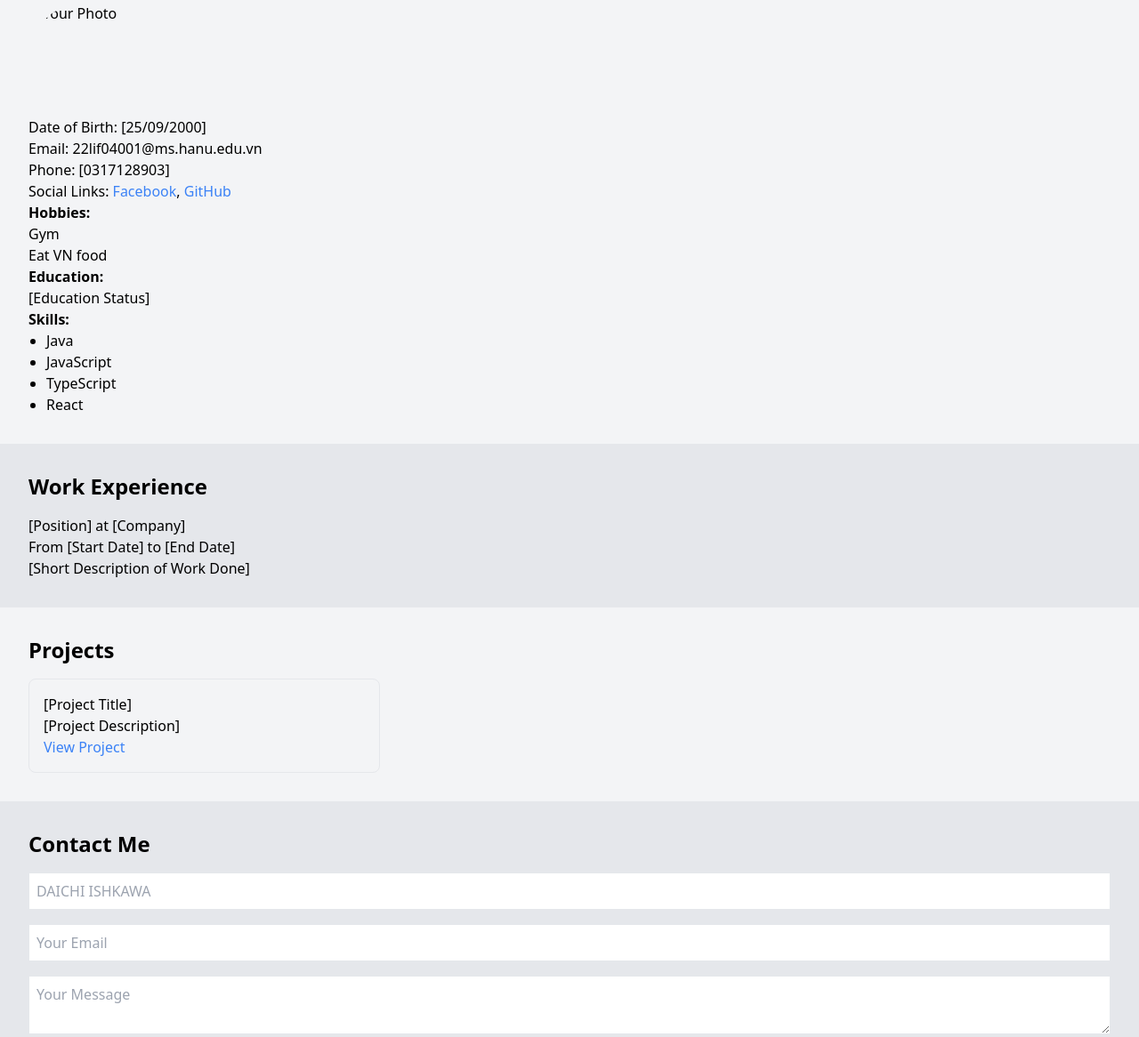
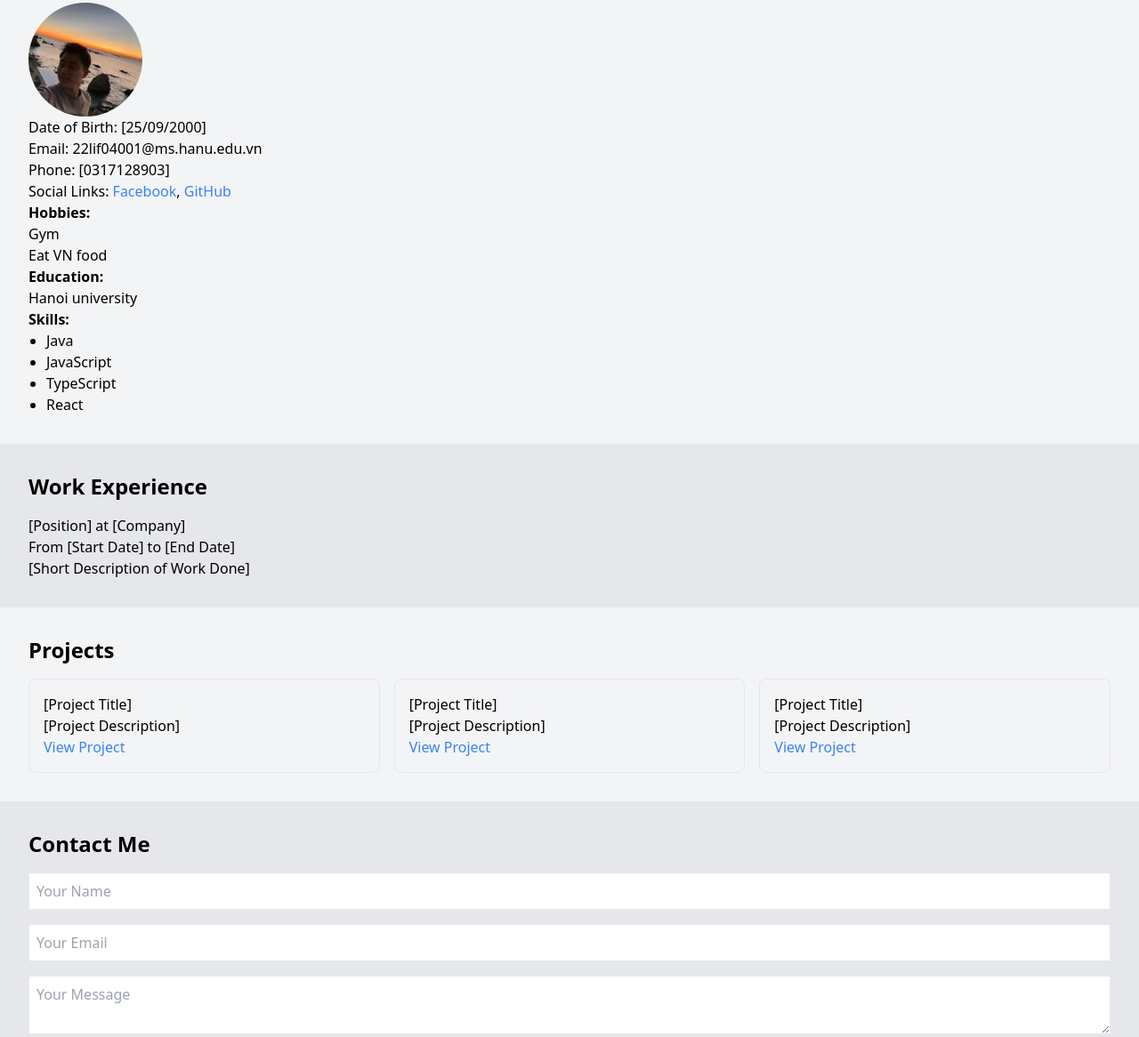
Before and after one commit to daichitt/IWS-PJ, a plain HTML site: page profile.html in a window 1280 px wide. Shown: the part 177-1343 px from the top of the page at 89% size. Drawn offline with nearby package versions, Linux system fonts and the light colour scheme; a script that the page names is missing.

Commit message:
Add profil.html

```diff
--- a/test.html
+++ b/profile.html
@@ -4,7 +4,7 @@
     <meta charset="UTF-8">
     <meta name="viewport" content="width=device-width, initial-scale=1.0">
     <link href="https://cdn.jsdelivr.net/npm/tailwindcss@2.2.19/dist/tailwind.min.css" rel="stylesheet">
-    <title>Your Portfolio</title>
+    <title>DAICHI ISHIKAWA Portfolio</title>
 </head>
 <body class="bg-gray-100">
 
@@ -25,7 +25,7 @@
 <!-- About Me Section -->
 <section id="about" class="p-8">
     <h2 class="text-2xl font-bold">About Me</h2>
-    <img src="your-photo.jpg" alt="Your Photo" class="rounded-full w-32 h-32 mt-4">
+    <img src="images/profile1.jpg" alt="Your Photo" class="rounded-full w-32 h-32 mt-4">
     <p>Date of Birth: [25/09/2000]</p>
     <p>Email: 22lif04001@ms.hanu.edu.vn</p>
     <p>Phone: [0317128903]</p>
@@ -40,7 +40,7 @@
         <!-- Add more hobbies -->
     </ul>
     <h3 class="font-semibold">Education:</h3>
-    <p>[Education Status]</p>
+    <p>Hanoi university</p>
     <h3 class="font-semibold">Skills:</h3>
     <ul class="list-disc pl-5">
         <li>Java</li>
@@ -72,14 +72,24 @@
             <p>[Project Description]</p>
             <a href="[Project Link]" class="text-blue-500">View Project</a>
         </div>
+        <div class="border p-4 rounded-lg">
+            <h3>[Project Title]</h3>
+            <p>[Project Description]</p>
+            <a href="[Project Link]" class="text-blue-500">View Project</a>
+        </div>
+        <div class="border p-4 rounded-lg">
+            <h3>[Project Title]</h3>
+            <p>[Project Description]</p>
+            <a href="[Project Link]" class="text-blue-500">View Project</a>
+        </div>
     </div>
 </section>
 
 <!-- Contact Form Section -->
 <section id="contact" class="bg-gray-200 p-8">
     <h2 class="text-2xl font-bold">Contact Me</h2>
-    <form action="[Your Form Handling URL]" method="POST" class="mt-4">
-        <input type="text" name="name" placeholder="DAICHI ISHKAWA" required class="border p-2 w-full mb-4"/>
+    <form action="" method="POST" class="mt-4">
+        <input type="text" name="name" placeholder="Your Name" required class="border p-2 w-full mb-4"/>
         <input type="email" name="email" placeholder="Your Email" required class="border p-2 w-full mb-4"/>
         <textarea name="message" placeholder="Your Message" required class="border p-2 w-full mb-4"></textarea>
         <button type="submit" class="bg-blue-600 text-white p-2 rounded">Send Message</button>
```
